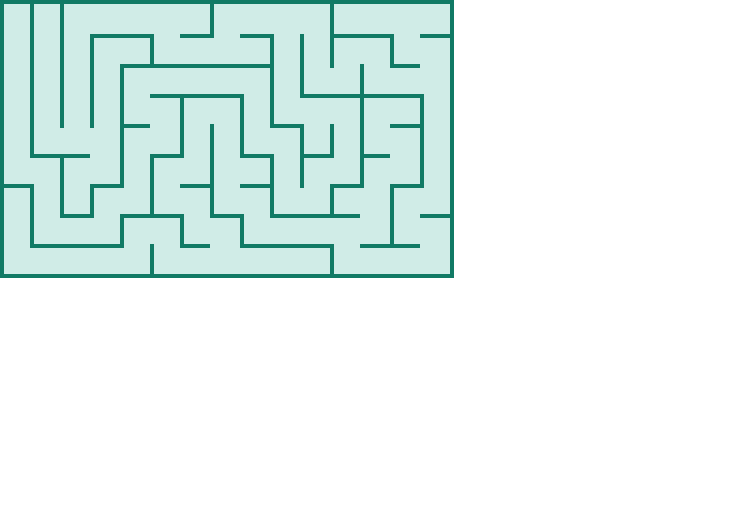
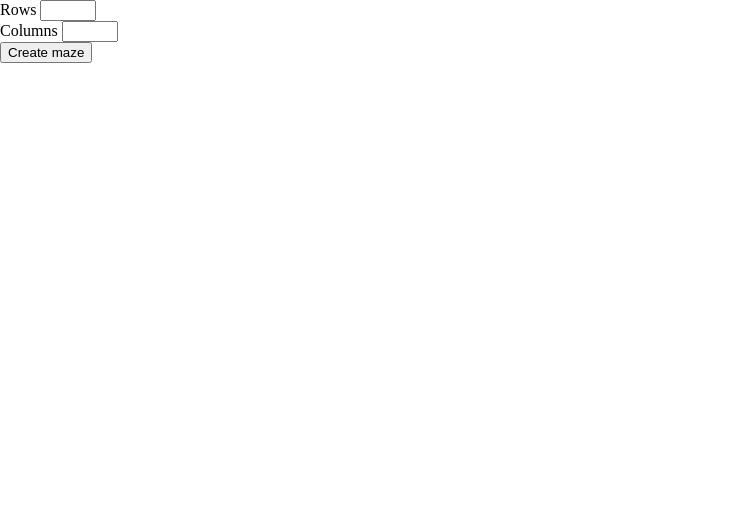
Before and after one commit to mariagregorio/maze-generator, an Electron app: page index.html in a window 500 px wide. Shown: the top 506 px of the page, 750 px wide, since content can reach past the window. Drawn offline with Linux system fonts and the light colour scheme.

Commit message:
add inputs to set maze size

```diff
--- a/index.html
+++ b/index.html
@@ -10,7 +10,19 @@
 		</style>
 	</head>
 	<body>
-        <canvas id="maze" width="500" height="500"></canvas>
+		<div>
+			<div>
+				<label for="mazeRows">Rows</label>
+				<input type="number" id="mazeRows" min="2" max="50" />
+			</div>
+			<div>
+				<label for="mazeCols">Columns</label>
+				<input type="number" id="mazeCols" min="2" max="50" />
+			</div>
+            <div id="message"></div>
+			<button id="createBtn">Create maze</button>
+		</div>
+		<canvas id="maze" width="1510" height="1510"></canvas>
 	</body>
 	<script src="./maze.js"></script>
 	<script src="./script.js"></script>
--- a/script.js
+++ b/script.js
@@ -1,24 +1,19 @@
-const mazeRows = 9
-const mazeCols = 15
-
-var cellSize = 30
-var wallSize = 4
-var boardColor = "#D0ECE7"
-var wallColor = "#117A65"
+var CELL_SIZE = 30
+var WALL_SIZE = 4
+var BOARD_COLOR = "#D0ECE7"
+var WALL_COLOR = "#117A65"
 
 let currentX = 0
-let currentY = wallSize * 2
-
-const maze = generateMaze(mazeRows, mazeCols)
+let currentY = WALL_SIZE * 2
 
 var ctx = document.getElementById("maze").getContext("2d")
 
-const drawBoard = (rows, cols, cellSize) => {
-	ctx.fillStyle = boardColor
+const drawBoard = (rows, cols, cellSize, wallSize) => {
+	ctx.fillStyle = BOARD_COLOR
 	ctx.fillRect(currentX, currentY - wallSize, cellSize * cols, cellSize * rows)
-	ctx.fillStyle = wallColor
+	ctx.fillStyle = WALL_COLOR
 	ctx.fillRect(currentX, currentY - wallSize * 2, cellSize * cols, wallSize)
-	ctx.fillStyle = wallColor
+	ctx.fillStyle = WALL_COLOR
 	ctx.fillRect(
 		currentX + cellSize * cols,
 		currentY - wallSize * 2,
@@ -27,18 +22,18 @@ const drawBoard = (rows, cols, cellSize) => {
 	)
 }
 
-const drawWalls = (cell, neighbors, position) => {
+const drawWalls = (cell, neighbors, position, cellSize, wallSize) => {
 	if (!cell.S && (!neighbors.S || !neighbors.S.N)) {
-		ctx.fillStyle = wallColor
+		ctx.fillStyle = WALL_COLOR
 		ctx.fillRect(position[0], position[1] + cellSize - wallSize, cellSize, wallSize)
 	}
 	if (!cell.W && (!neighbors.W || !neighbors.W.E)) {
-		ctx.fillStyle = wallColor
+		ctx.fillStyle = WALL_COLOR
 		ctx.fillRect(position[0], position[1] - wallSize, wallSize, cellSize + wallSize)
 	}
 }
 
-const cellNeighbors = (rowI, colI) => {
+const cellNeighbors = (rowI, colI, maze) => {
 	const neighbors = {}
 	if (rowI > 0) {
 		neighbors.N = maze[rowI - 1][colI]
@@ -55,11 +50,11 @@ const cellNeighbors = (rowI, colI) => {
 	return neighbors
 }
 
-const drawMazeWalls = () => {
+const drawMazeWalls = (cellSize, wallSize, maze) => {
 	for (let i = 0; i < maze.length; i++) {
 		for (let j = 0; j < maze[i].length; j++) {
-			const neighbors = cellNeighbors(i, j)
-			drawWalls(maze[i][j], neighbors, [currentX, currentY])
+			const neighbors = cellNeighbors(i, j, maze)
+			drawWalls(maze[i][j], neighbors, [currentX, currentY], cellSize, wallSize)
 			if (j === maze[i].length - 1) {
 				currentX = 0
 			} else {
@@ -70,5 +65,21 @@ const drawMazeWalls = () => {
 	}
 }
 
-drawBoard(mazeRows, mazeCols, cellSize)
-drawMazeWalls()
+const rowsInput = document.getElementById("mazeRows")
+const colsInput = document.getElementById("mazeCols")
+const createBtn = document.getElementById("createBtn")
+const messageElement = document.getElementById("message")
+
+createBtn.addEventListener("click", (_e) => {
+	const rows = Number(rowsInput.value);
+	const cols = Number(colsInput.value);
+	messageElement.replaceChildren()
+	if ((rows < 2 || rows > 50) || (cols < 2 || cols > 50)) {
+		const message = document.createTextNode("Rows and columns number must be between 2 and 50.")
+		messageElement.appendChild(message)
+	} else {
+		const maze = generateMaze(rows, cols)
+		drawBoard(rows, cols, CELL_SIZE, WALL_SIZE)
+		drawMazeWalls(CELL_SIZE, WALL_SIZE, maze)
+	}
+})
```
Lines whose indentation alone changed are shown as unchanged.
